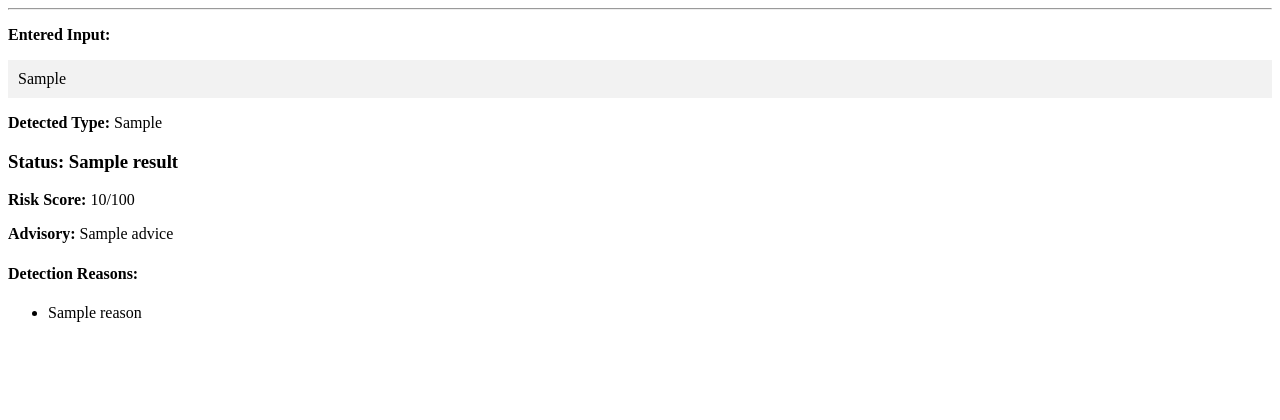
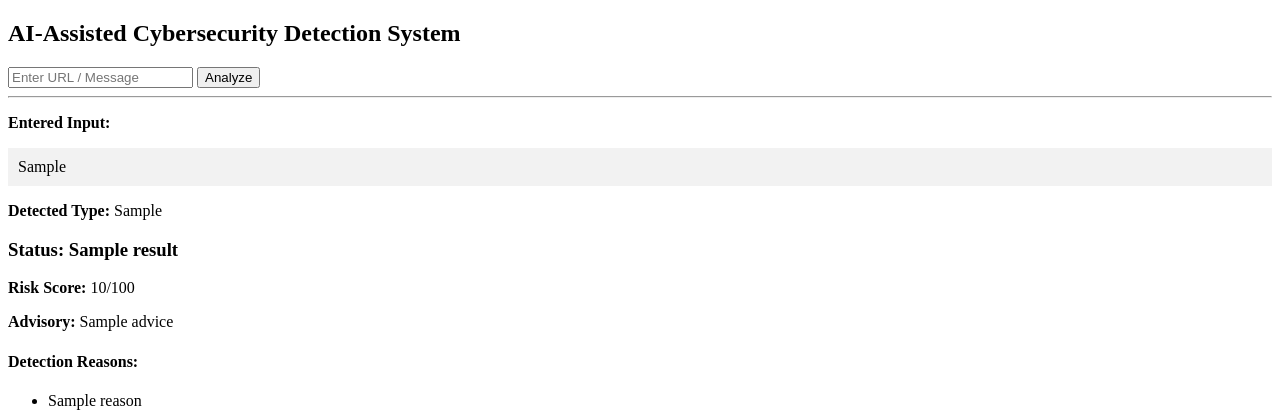
Before and after one commit to ashkarp7/mini-project, a Flask app: template templates/index.html in a window 1280 px wide. Shown: the top 420 px of the page. Run offline with Flask 3, Linux system fonts and the light colour scheme; the template is opened without the code that fills it: most values are stand-ins (such as "Sample title", 1, 10 or a date in 2020).

Commit message:
update-5

```diff
--- a/templates/index.html
+++ b/templates/index.html
@@ -1,3 +1,16 @@
+<!DOCTYPE html>
+<html>
+<head>
+    <title>Cybersecurity Detector</title>
+</head>
+<body>
+    <h2>AI-Assisted Cybersecurity Detection System</h2>
+
+    <form method="post">
+        <input type="text" name="input" placeholder="Enter URL / Message" required>
+        <button type="submit">Analyze</button>
+    </form>
+
     {% if result %}
     <hr>
 
@@ -19,3 +32,6 @@
         {% endfor %}
     </ul>
     {% endif %}
+
+</body>
+</html>
```
Lines whose indentation alone changed are shown as unchanged.
